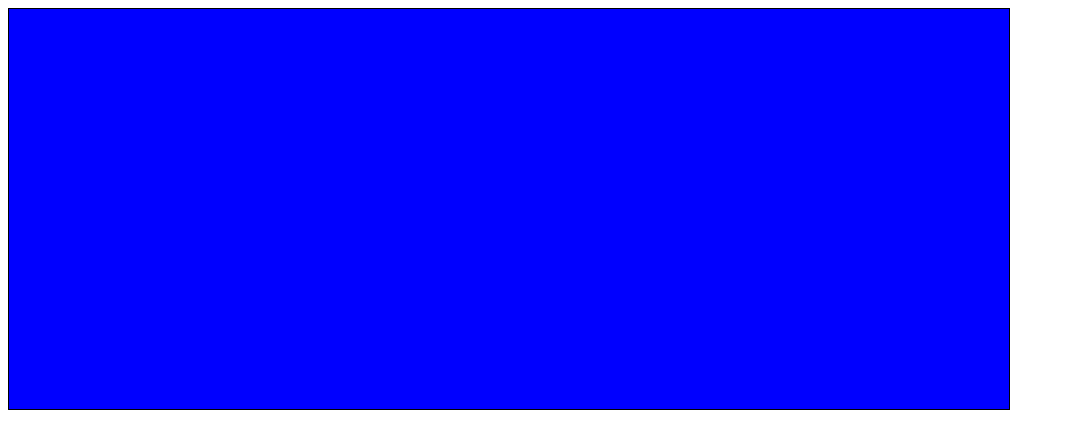
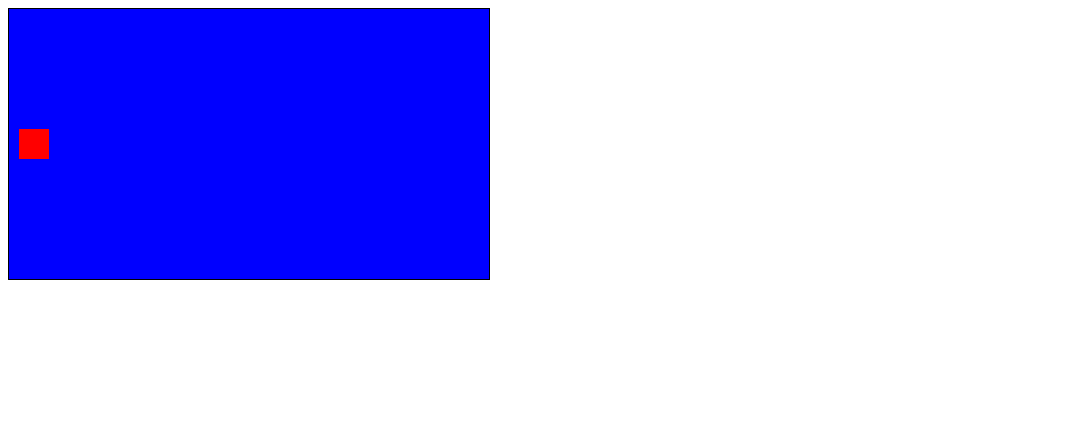
Before and after one commit to dubem-ux/game-of--obstacles, a plain HTML site: page index.html in a window 1280 px wide. Shown: the whole page, without its empty margins (0-1065 px from the left). Drawn offline with Linux system fonts and the light colour scheme.

Commit message:
put my first element in the canvas

```diff
--- a/game.js
+++ b/game.js
@@ -1,2 +1,41 @@
 let canvas = document.getElementById('canvas'),context;
 context = canvas.getContext('2d');
+let body = document.getElementById('body')
+body.onload =(()=>{
+    startGame();
+})
+
+
+
+let startGame = (()=>{
+
+// myScore = new component('30px','consolas','black',280,40,'text');
+myGameArea.start();
+myGamePiece = new component(30,30,'red',10,120);
+});
+function component(width, height,color,x,y){
+    this.width = width;
+    this.height = height;
+    this.x = x;
+    this.y = y;
+    console.log(color);
+    ctx = myGameArea.context;
+    console.log(ctx)
+    context.fillStyle = color;
+    context.fillRect(this.x,this.y,this.width,this.height);
+};
+
+let myGameArea = {
+    canvas: document.getElementById('canvas'),
+    start: (()=>{
+        this.canvas.width = 480;
+        this.canvas.height = 270;
+        this.context = this.canvas.getContext('2d');
+        document.body.insertBefore(this.canvas,document.body.childNodes[0]);
+        this.frameNo = 0;
+
+    })
+//     clear:(()=>{
+//         this.context.clearrect(0,0,this.canvas.width,this.canvas.height)
+//     })
+};
--- a/index.html
+++ b/index.html
@@ -12,7 +12,7 @@
         }
     </style>
 </head>
-<body>
+<body id="body">
     <canvas style="background-color: blue;" id="canvas" width="1000px" height="400px">your browseer does not support canvas</canvas>
     <script src="game.js"></script>
 </body>
```
